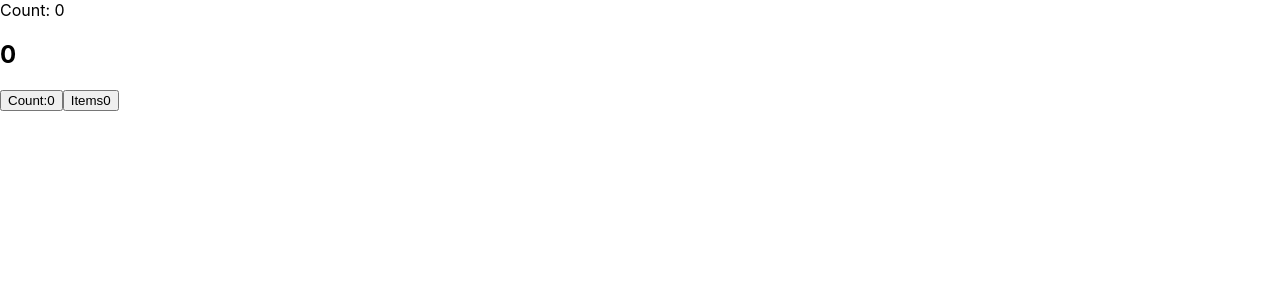
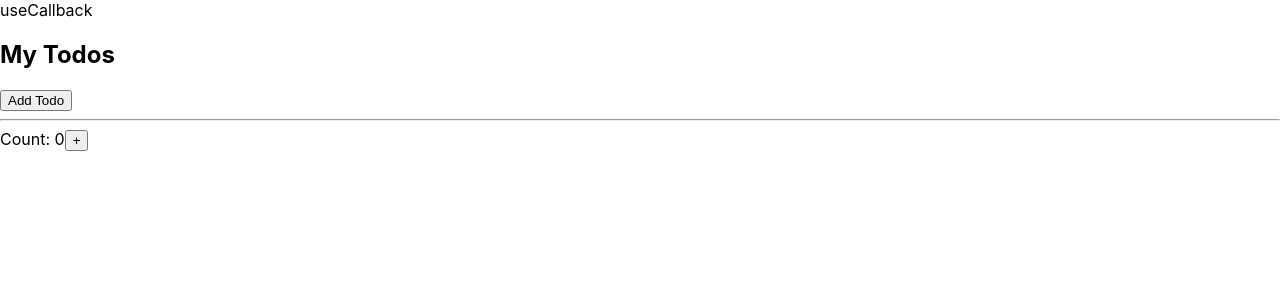
Before and after one commit to Yogesh-AngularMinds/examples, a React (Create React App) app: page / in a window 1280 px wide. Shown: the top 300 px of the page. Built offline with nearby package versions, Linux system fonts and the light colour scheme.

Commit message:
useCallback added

```diff
--- a/src/App.js
+++ b/src/App.js
@@ -2,6 +2,7 @@
 import React from "react";
 import UseRef from "./useRef/UseRef";
 import UseMemo from "./useMemo/UseMemo";
+import UseCallback from "./useCallback/UseCallback";
 
 const App = () => {
   return (
@@ -10,7 +11,9 @@
       <UseRef /> */}
 
       {/* Useemo*/}
-      <UseMemo />
+      {/* <UseMemo /> */}
+       useCallback
+      <UseCallback />
     </div>
   );
 };
--- /dev/null
+++ b/src/useCallback/UseCallback.js
@@ -0,0 +1,40 @@
+import React, { useCallback, useState } from "react";
+
+// in useCallback addTodo return function, but using useMemo it returns value.
+
+const UseCallback = () => {
+  const [count, setCount] = useState(0);
+  const [todos, setTodos] = useState([]);
+
+  const increment = () => {
+    setCount((c) => c + 1);
+  };
+  const addTodo = useCallback(() => {
+    setTodos((t) => [...t, "New Todo"]);
+  }, [todos]);
+
+  return (
+    <>
+      <Todos todos={todos} addTodo={addTodo} />
+      <hr />
+      <div>
+        Count: {count}
+        <button onClick={increment}>+</button>
+      </div>
+    </>
+  );
+};
+
+export const Todos = ({ todos, addTodo }) => {
+  return (
+    <>
+      <h2>My Todos</h2>
+      {todos.map((todo, index) => {
+        return <p key={index}>{todo}</p>;
+      })}
+      <button onClick={addTodo}>Add Todo</button>
+    </>
+  );
+};
+
+export default UseCallback;
```
